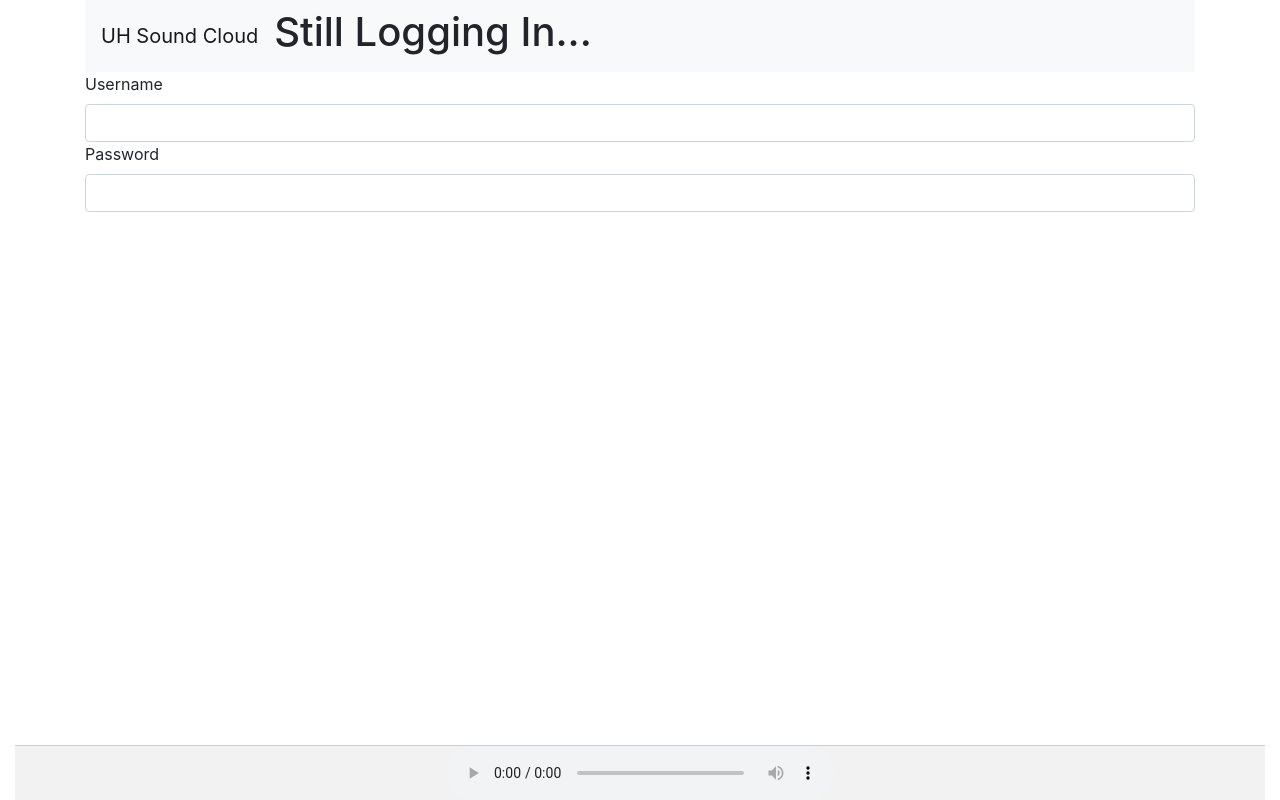
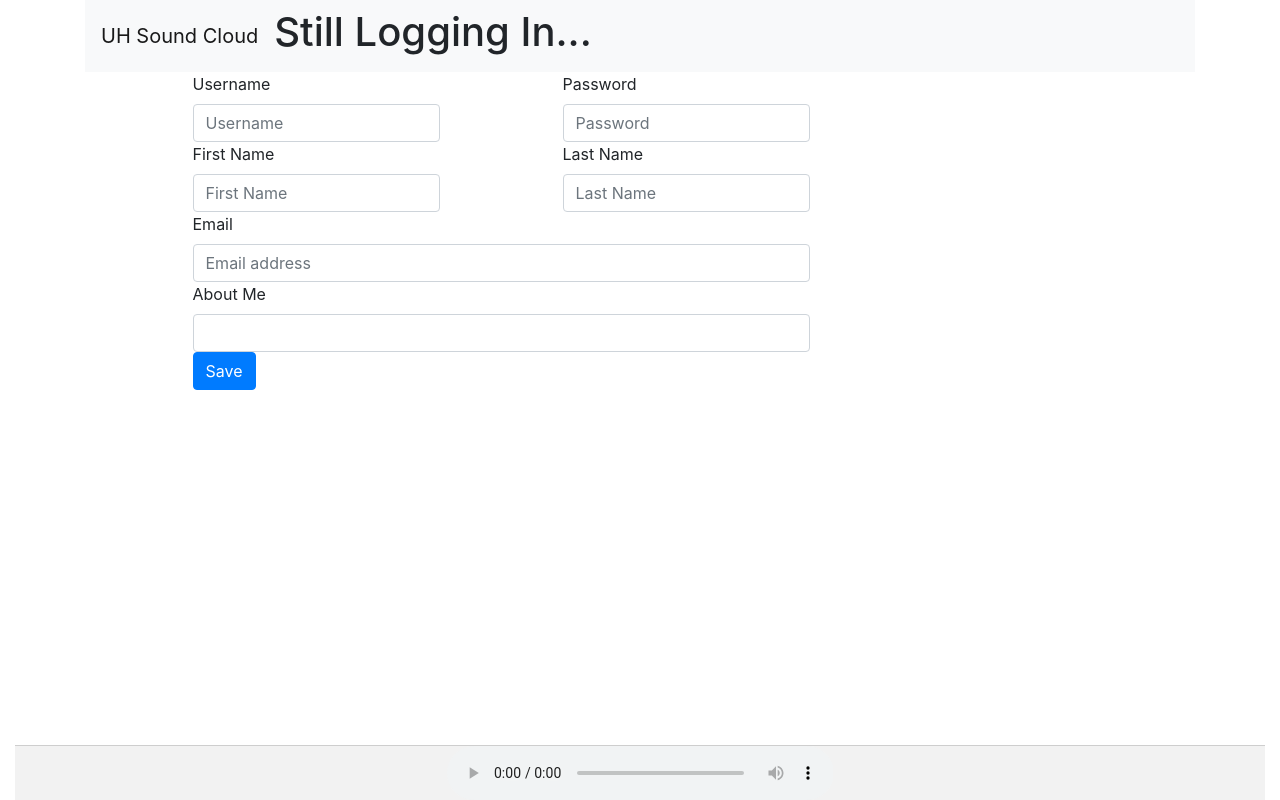
Before and after one commit to jstatus1/MusicPlayer, a React (Create React App) app in the folder musicplayer-frontend/: page /profileedit in a window 1280 px wide. Built offline with nearby package versions, Linux system fonts and the light colour scheme; no server answers.

Commit message:
Profile Edit Page

```diff
--- /dev/null
+++ b/musicplayer-frontend/src/components/profile/profile.css
@@ -0,0 +1,2 @@
+.about-me-textbox { height: 200px; width: 300px !important}
+.button-padding { padding-top: 5px !important }
--- a/musicplayer-frontend/src/components/profile/profileedit.js
+++ b/musicplayer-frontend/src/components/profile/profileedit.js
@@ -1,16 +1,67 @@
 import React from 'react'
-import { Form, Button } from 'react-bootstrap'
+import { Form, Button, Row, Col, Container, } from 'react-bootstrap'
+import "./profile.css"
 
 const ProfileEdit = () => {
     return (
         <div>
+            <Container>
             <Form>
+                <Row>
+                <Col md="1"></Col>
+                <Col md="3">
                 <Form.Label>Username</Form.Label>
-                <Form.Control type="text"></Form.Control>
+                <Form.Control type="text" placeholder="Username"></Form.Control>
+                </Col>
 
+                <Col md="1"></Col>
+                <Col md="3">
                 <Form.Label>Password</Form.Label>
-                <Form.Control type="password"></Form.Control>
+                <Form.Control type="password" placeholder="Password"></Form.Control>
+                </Col>
+            </Row>
+            <Row>
+                <Col md="1"></Col>
+                <Col md="3">
+                <Form.Label>First Name</Form.Label>
+                <Form.Control type="text" placeholder="First Name"></Form.Control>
+                </Col>
+                <Col md="1"></Col>
+                <Col md="3">
+                <Form.Label>Last Name</Form.Label>
+                <Form.Control type="text" placeholder="Last Name"></Form.Control>
+                </Col>
+            </Row>
+            <Row>
+                <Col md="1"></Col>
+                <Col md="7">
+                <Form.Label>Email</Form.Label>
+                <Form.Control type="text" placeholder="Email address"></Form.Control>
+                </Col>
+            </Row>
+
+            <Row>
+                <Col md="1"></Col>
+                <Col md="7">
+                <Form.Label>About Me</Form.Label>
+                </Col>
+            </Row>
+            <Row>
+                <Col md="1"></Col>
+                <Col md="7">
+                <Form.Control class="about-me-textbox" type="text"></Form.Control>
+                </Col>
+            </Row>
+            <Row>
+                <Col md="1"></Col>
+                <Col md="7">
+                <Button variant="primary" class="button-padding" type="submit">
+                    Save
+                </Button>
+                </Col>
+            </Row>
             </Form>
+            </Container>
         </div>
     )
 }
```
